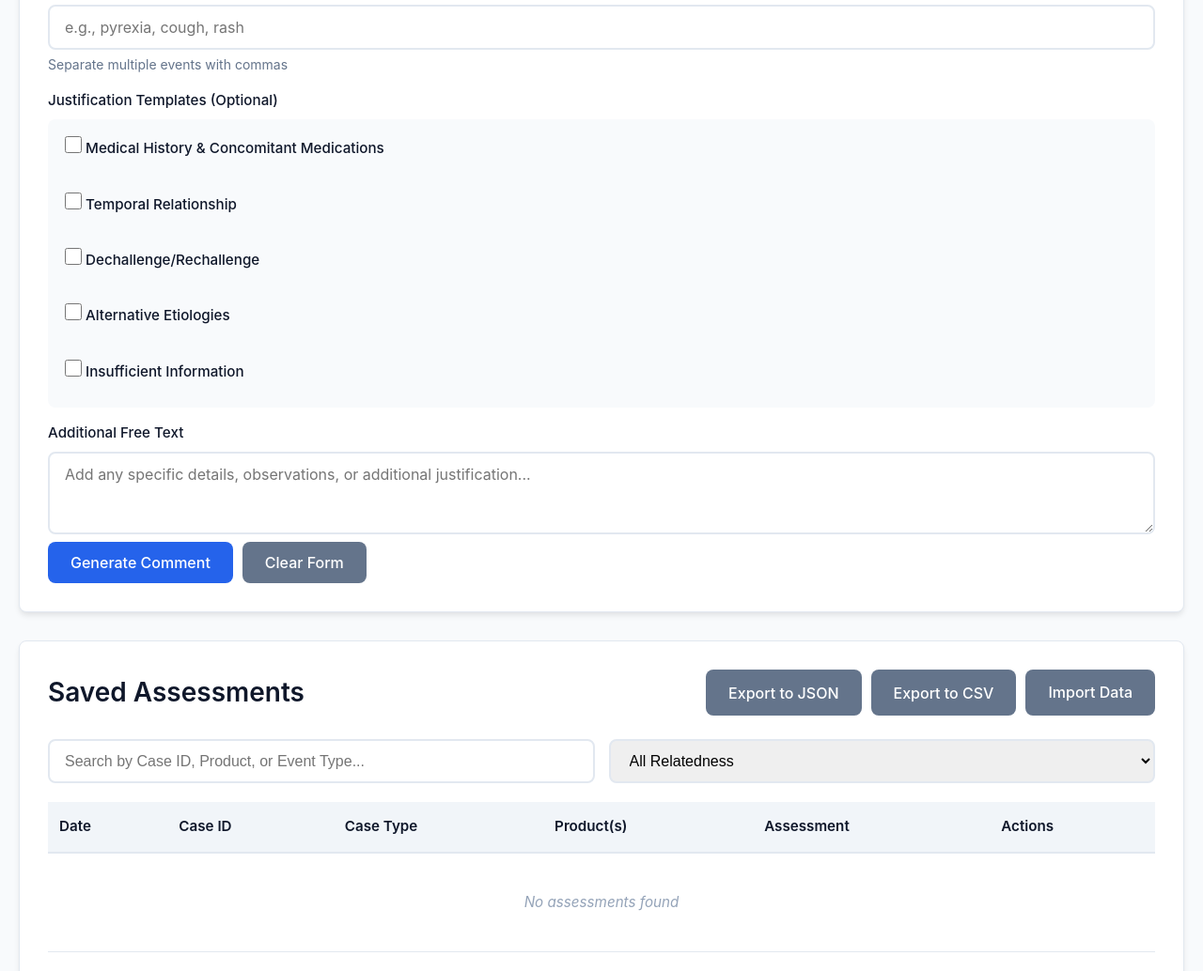
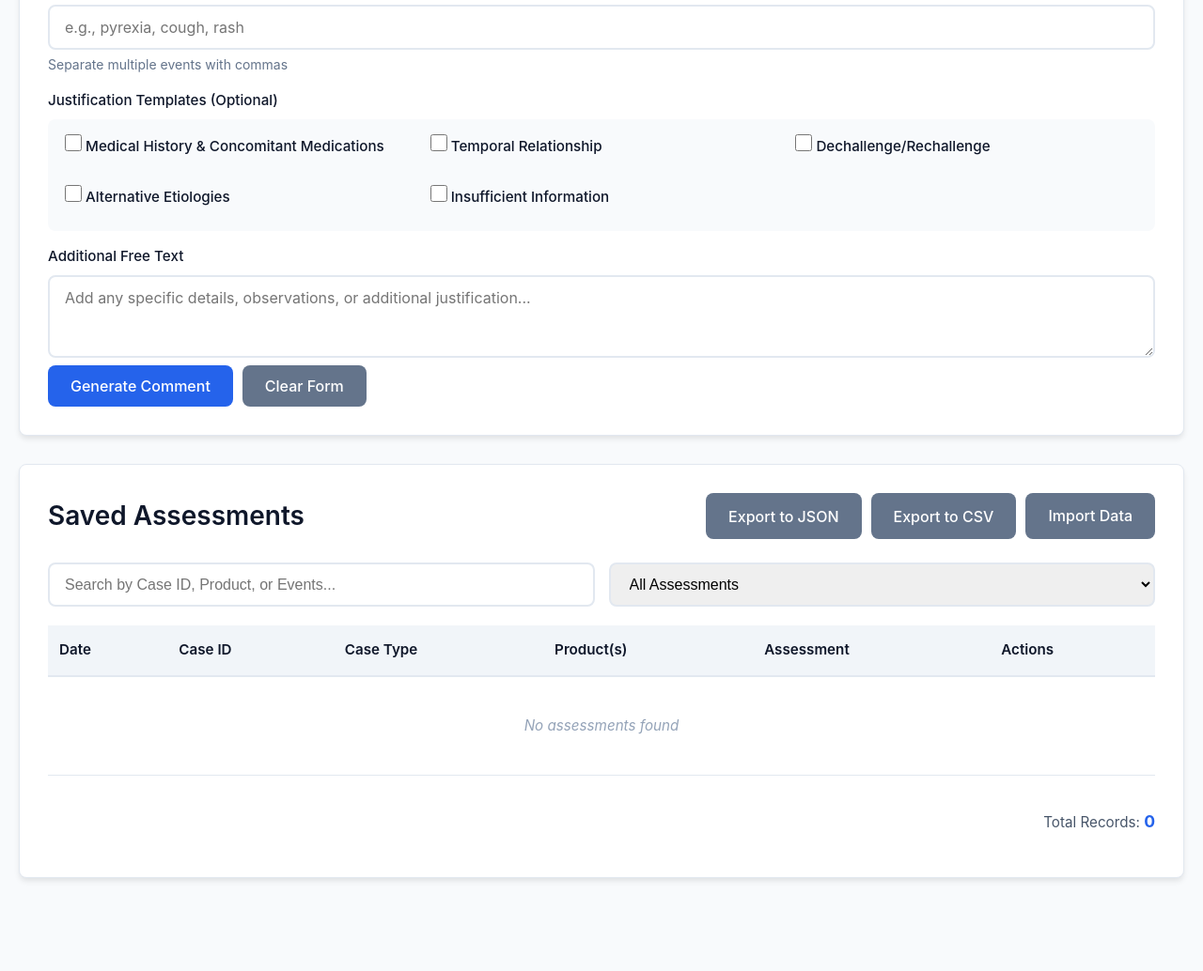
Before and after one commit to gonz247/commentgenerator, a plain HTML site: page index.html in a window 1280 px wide. Shown: the part 668-1702 px from the top of the page at 94% size. After the commit the page ends 1623 px from the top, so only its background shows below. Drawn offline with Linux system fonts and the light colour scheme.

Commit message:
assement history and README updates

```diff
--- a/app.js
+++ b/app.js
@@ -150,7 +150,7 @@ function generateComment(caseType, isLicensePartner, productNames, events, relat
 
     // Add justifications if selected
     if (justifications && justifications.length > 0) {
-        comment += "\n\n";
+        comment += " ";
         justifications.forEach((justKey, index) => {
             if (commentTemplates.justifications[justKey]) {
                 comment += commentTemplates.justifications[justKey];
@@ -163,7 +163,7 @@ function generateComment(caseType, isLicensePartner, productNames, events, relat
 
     // Add additional free text if provided
     if (additionalNotes && additionalNotes.trim()) {
-        comment += `\n\n${additionalNotes.trim()}`;
+        comment += ` ${additionalNotes.trim()}`;
     }
 
     return comment;
--- a/index.html
+++ b/index.html
@@ -127,15 +127,11 @@
 
                 <!-- Search and Filter -->
                 <div class="search-section">
-                    <input type="text" id="searchInput" placeholder="Search by Case ID, Product, or Event Type...">
+                    <input type="text" id="searchInput" placeholder="Search by Case ID, Product, or Events...">
                     <select id="filterRelatedness">
-                        <option value="">All Relatedness</option>
-                        <option value="related">Related</option>
-                        <option value="probably_related">Probably Related</option>
-                        <option value="possibly_related">Possibly Related</option>
-                        <option value="unlikely_related">Unlikely Related</option>
-                        <option value="unrelated">Unrelated</option>
-                        <option value="not_assessable">Not Assessable</option>
+                        <option value="">All Assessments</option>
+                        <option value="positive">Positive</option>
+                        <option value="negative">Negative</option>
                     </select>
                 </div>
 
--- a/styles.css
+++ b/styles.css
@@ -185,9 +185,9 @@ header h1 {
 }
 
 .checkbox-group {
-    display: flex;
-    flex-direction: column;
-    gap: 10px;
+    display: grid;
+    grid-template-columns: repeat(3, 1fr);
+    gap: 8px;
     padding: 10px;
     background-color: var(--bg-secondary);
     border-radius: var(--border-radius);
@@ -196,12 +196,13 @@ header h1 {
 .checkbox-label {
     display: flex;
     align-items: center;
-    gap: 10px;
+    gap: 8px;
     cursor: pointer;
-    padding: 8px;
+    padding: 6px 8px;
     border-radius: 4px;
     transition: var(--transition);
     font-weight: 400;
+    font-size: 0.9rem;
 }
 
 .checkbox-label:hover {
@@ -610,6 +611,10 @@ tbody tr:hover {
         grid-template-columns: 1fr;
     }
 
+    .checkbox-group {
+        grid-template-columns: 1fr;
+    }
+
     .section-header {
         flex-direction: column;
         align-items: stretch;
```
Also changed, not shown: 1 other file.
